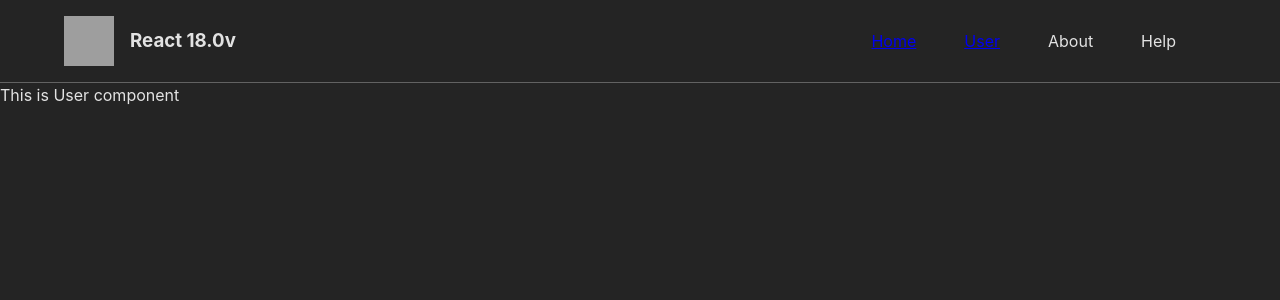
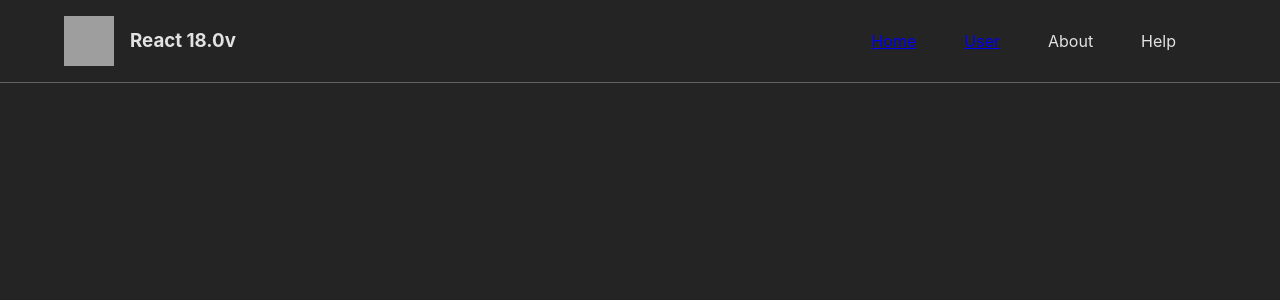
Before and after one commit to nidhish-nayak/crud-places-app, a React (Vite) app in the folder client/: page /user in a window 1280 px wide. Shown: the top 300 px of the page. Built offline with nearby package versions, Linux system fonts and the light colour scheme; grey boxes are pictures that could not be loaded.

Commit message:
Updated User page with data for exp

```diff
--- a/client/src/user/pages/User.pages.jsx
+++ b/client/src/user/pages/User.pages.jsx
@@ -1,8 +1,15 @@
+import UserList from "../components/UserList/UserList.component";
+
 const User = () => {
+    const USERS = [{
+        id: 1,
+        name: "John",
+        image: "myimage",
+        places: 3
+    }];
+
     return (
-        <div>
-            This is User component
-        </div>
+        <UserList items={USERS} />
     )
 }
 
```
